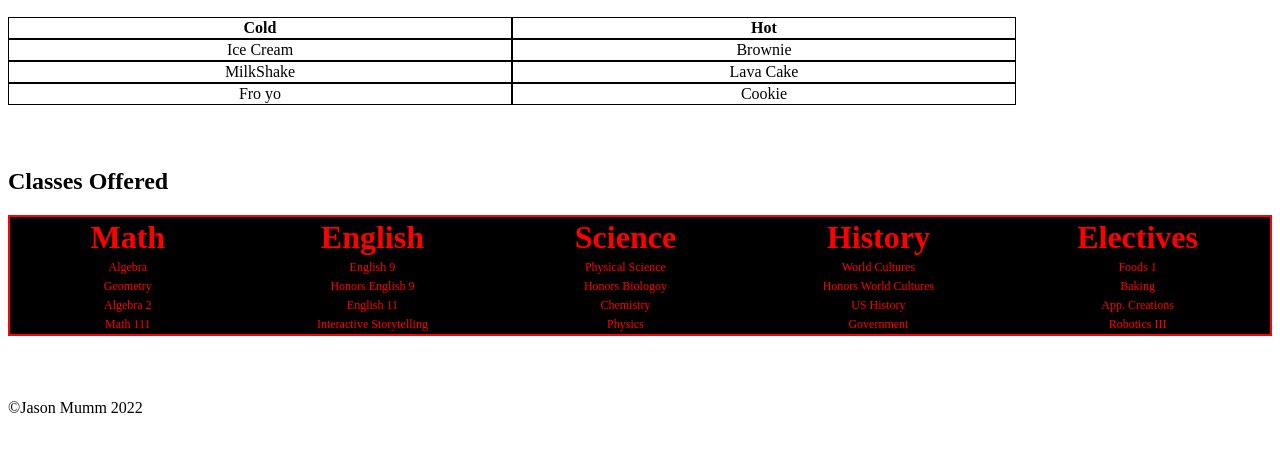
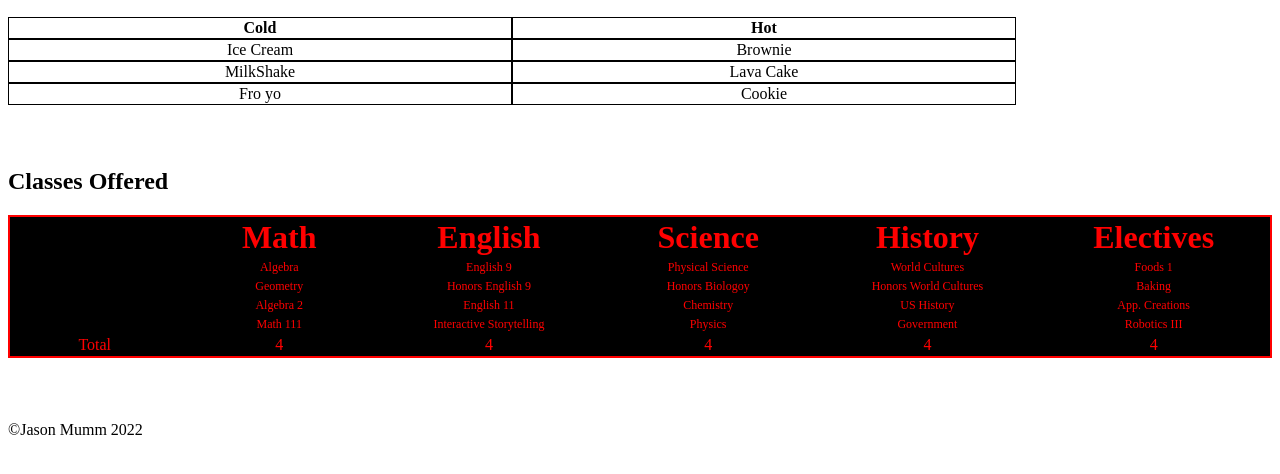
Before and after one commit to mummj/tables, a plain HTML site: page index.html in a window 1280 px wide. Shown: the part 110-584 px from the top of the page. Drawn offline with Linux system fonts and the light colour scheme.

Commit message:
added thead tbody and tfoot

```diff
--- a/index.html
+++ b/index.html
@@ -33,14 +33,19 @@
         </table>
         <h2>Classes Offered</h2>
         <table id="classes">
+            <thead>
             <tr id="first">
+                <th></th>
                 <th>Math</th>
                 <th>English</th>
                 <th>Science</th>
                 <th>History</th>
                 <th>Electives</th>
             </tr>
+        </thead>
+        <tbody>
             <tr id="second" class="subject">
+                <td></td>
                 <td>Algebra</td>
                 <td>English 9</td>
                 <td>Physical Science</td>
@@ -48,6 +53,7 @@
                 <td>Foods 1</td>
             </tr>
             <tr id="thrid" class="subject">
+                <td></td>
                 <td>Geometry</td>
                 <td>Honors English 9</td>
                 <td>Honors Biologoy</td>
@@ -55,6 +61,7 @@
                 <td>Baking</td>
             </tr>
             <tr id="fourth" class="subject">
+                <td></td>
                 <td>Algebra 2</td>
                 <td>English 11</td>
                 <td>Chemistry</td>
@@ -62,12 +69,22 @@
                 <td>App. Creations</td>
             </tr>
             <tr id="fifth" class="subject">
+                <td></td>
                 <td>Math 111</td>
                 <td>Interactive Storytelling</td>
                 <td>Physics</td>
                 <td>Government</td>
                 <td>Robotics III</td>
             </tr>
+        </tbody>
+        <tfoot>
+            <td>Total</td>
+            <td>4</td>
+            <td>4</td>
+            <td>4</td>
+            <td>4</td>
+            <td>4</td>
+        </tfoot>
         </table>
     </main>
     <footer>
```
